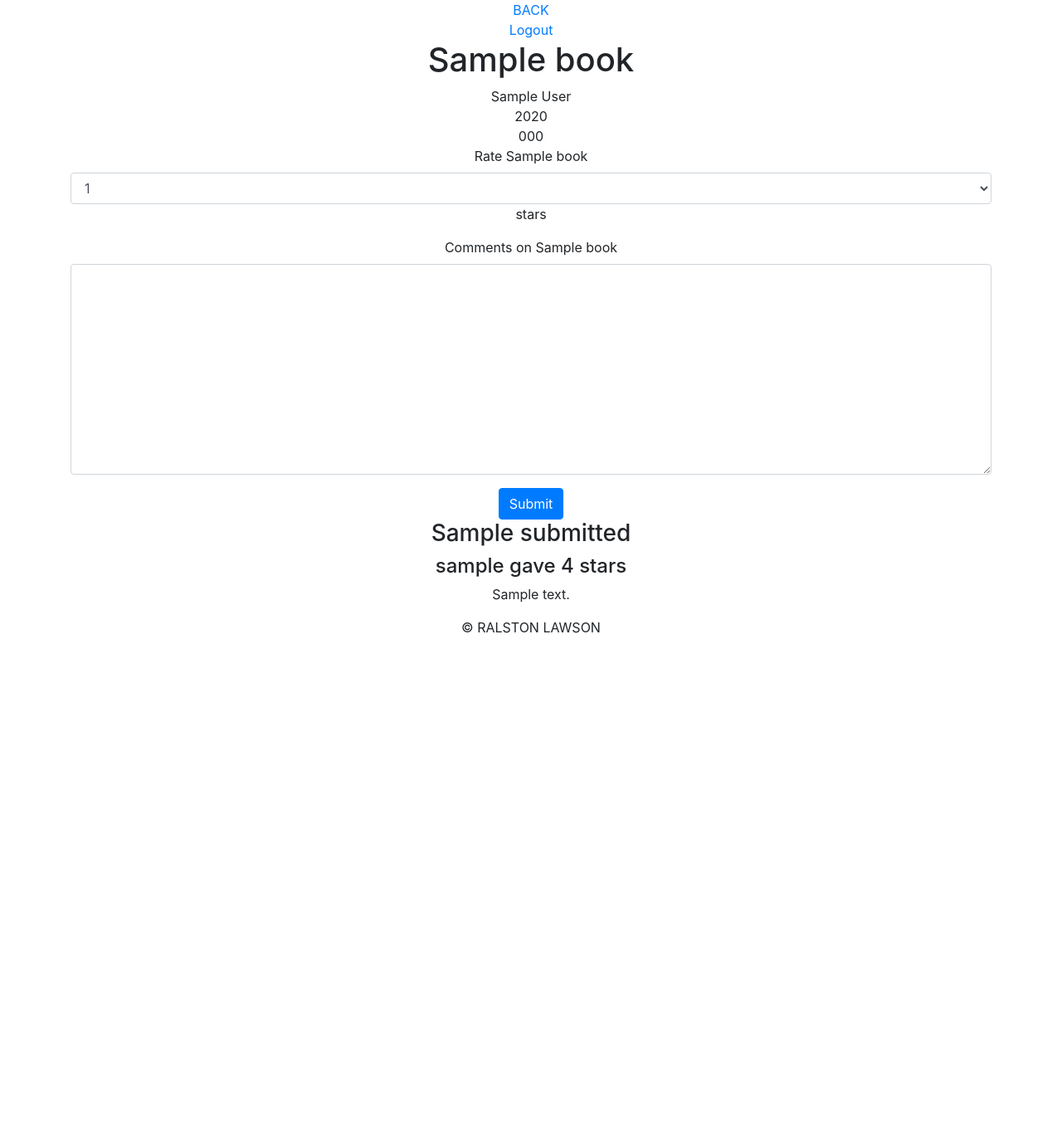
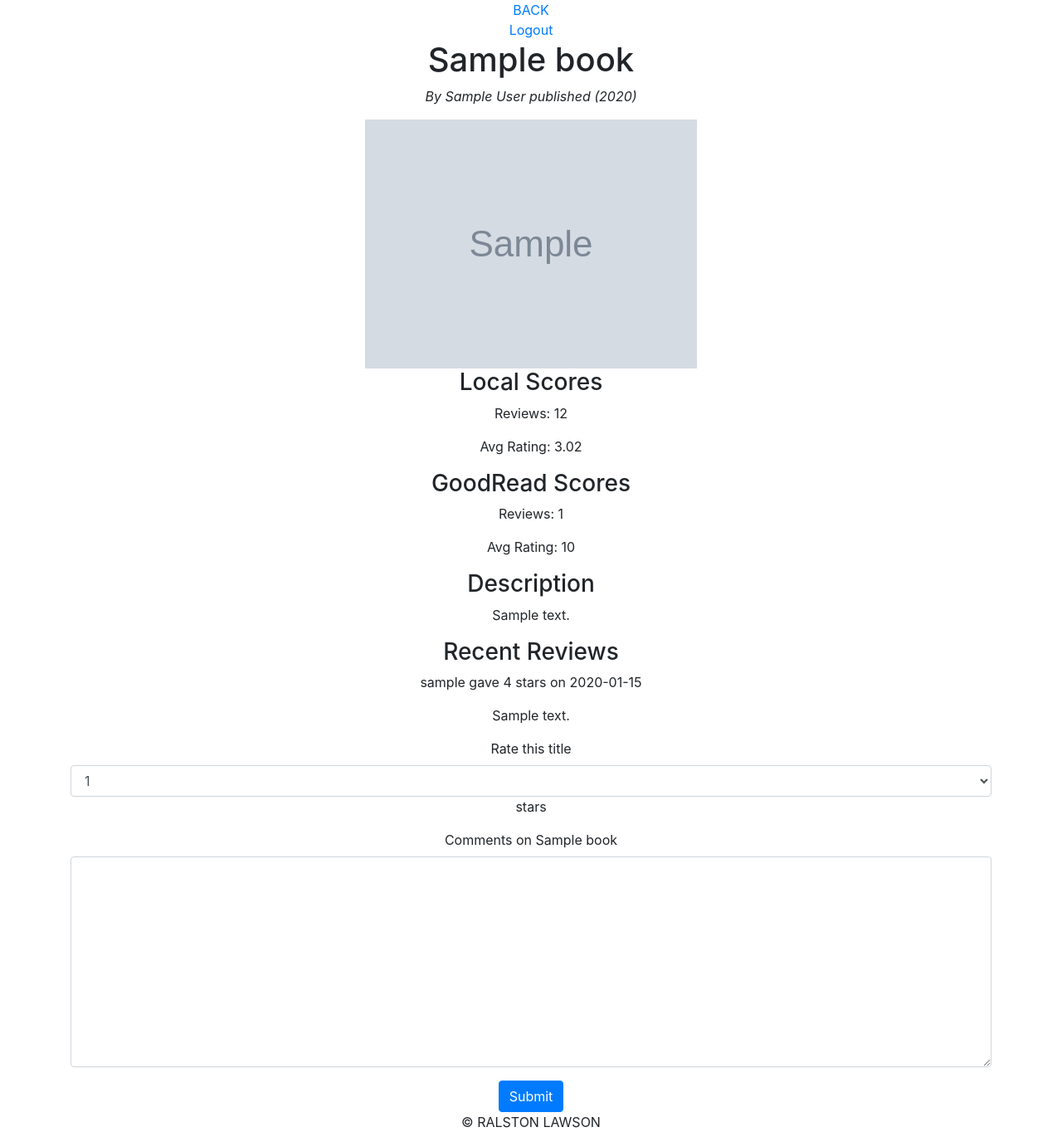
Before and after one commit to Ralst0n/book-reviews, a Flask app: template templates/book.html in a window 1280 px wide. Shown: the whole page at 83% size. Before the commit the page ends 763 px from the top, so only its background shows below. Run offline with Flask 2, Linux system fonts and the light colour scheme; the template is opened without the code that fills it: most values are stand-ins (such as "Sample title", 1, 10 or a date in 2020); grey boxes marked "Sample" are stand-in pictures; some libraries are stand-ins or nearby versions.

Commit message:
add structure for review sections, description & thumbnail

```diff
--- a/templates/book.html
+++ b/templates/book.html
@@ -2,18 +2,60 @@
 
 {% block body %}
 <h1>{{ book.title }}</h1>
-<div>
-    <div>{{ book.author }}</div>
-    <div>{{ book.year }}</div>
-    <div>{{ book.isbn }}</div>
+<p><em>By {{ book.author }} published ({{ book.year }})</p></em>
 
+<img src="{{ image }}" alt="">
+
+<div id="scoreboards">
+  <div class="reviews-box" id="local-reviews">
+    <div class="header-cover">
+      <h3>Local Scores</h3>
+    </div>
+    <p>Reviews: 12</p>
+    <p>Avg Rating: 3.02</p>
+  </div>
+
+  <div class="reviews-box" id="good-reviews">
+    <div class="header-cover">
+      <h3>GoodRead Scores</h3>
+    </div>
+    <p>Reviews: {{ gr_count }}</p>
+    <p>Avg Rating: {{ gr_score }}</p>
+  </div>
 </div>
+
+<div id="description">
+
+  <div class="header-cover">
+    <h3>Description</h3>
+  </div>
+  <p>{{ description }}</p>
+</div>
+
+
+
+{% if reviews %}
+<div id="reviews">
+  <div class="header-cover">
+    <h3>Recent Reviews</h3>
+  </div>
+
+    {% for review in reviews %}
+    <div class="review-card">
+        <p>{{ review.username}} gave {{ review.rating }} stars on {{ review.submitted.strftime('%m-%d-%Y') }}</p>
+        <!-- <h3>{{ review.submitted }}</h3>
+        <h4>{{ review.username }} gave {{ review.rating }} stars</h4> -->
+        <p>{{ review.comment }}</p>
+    </div>
+    {% endfor %}
+</div>
+{% endif %}
 
 
 {% if not reviewed %}
 <form id="book-review" action="{{ url_for('result', isbn=book.isbn) }}" method="POST">
     <div class="form-group">
-        <label for="rating">Rate {{ book.title }}</label>
+        <label for="rating">Rate this title</label>
         <select class="form-control" name="rating" id="">
             <option value="1">1</option>
             <option value="2">2</option>
@@ -34,14 +76,4 @@
 
 {% endif %}
 
-{% if reviews %}
-    {% for review in reviews %}
-    <div class="review-card">
-        <h3>{{ review.submitted }}</h3>
-        <h4>{{ review.username }} gave {{ review.rating }} stars</h4>
-        <p>{{ review.comment }}</p>
-    </div>
-    {% endfor %}
-{% endif %}
-
 {% endblock %}
```
